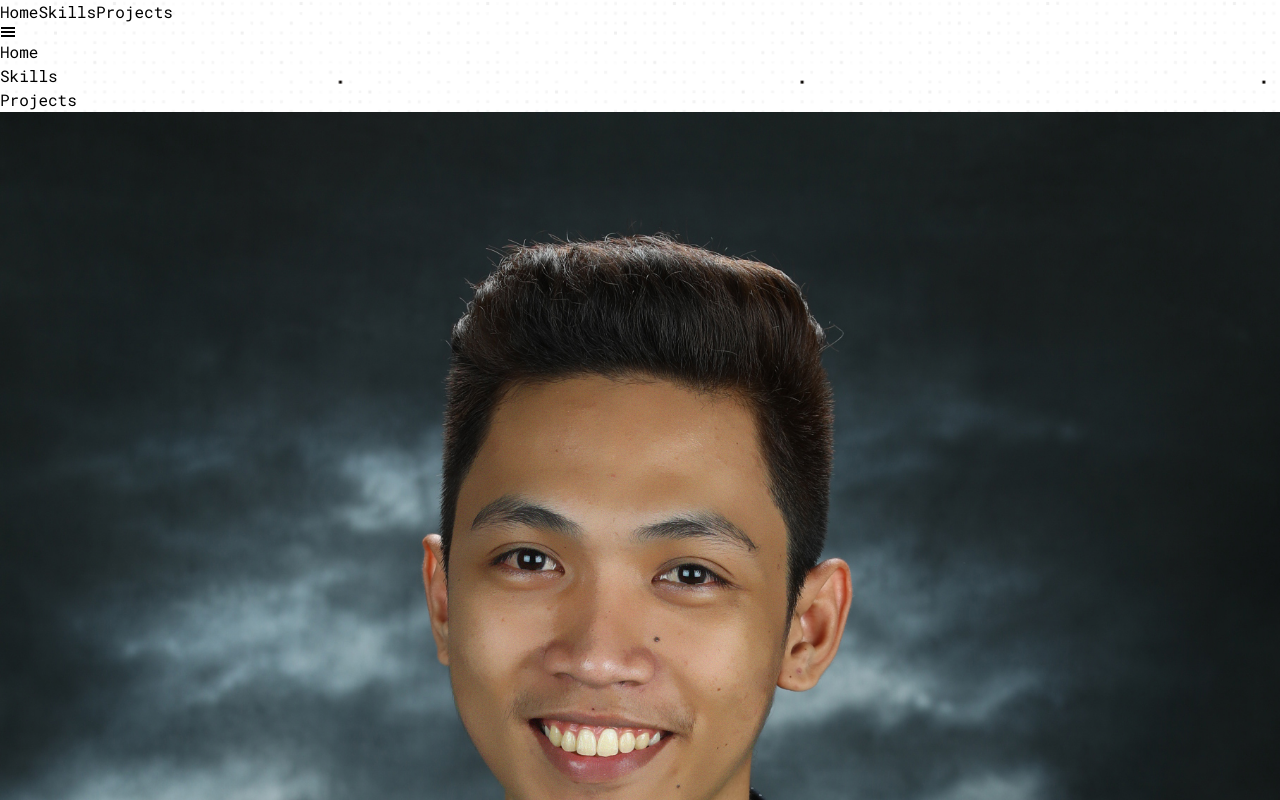
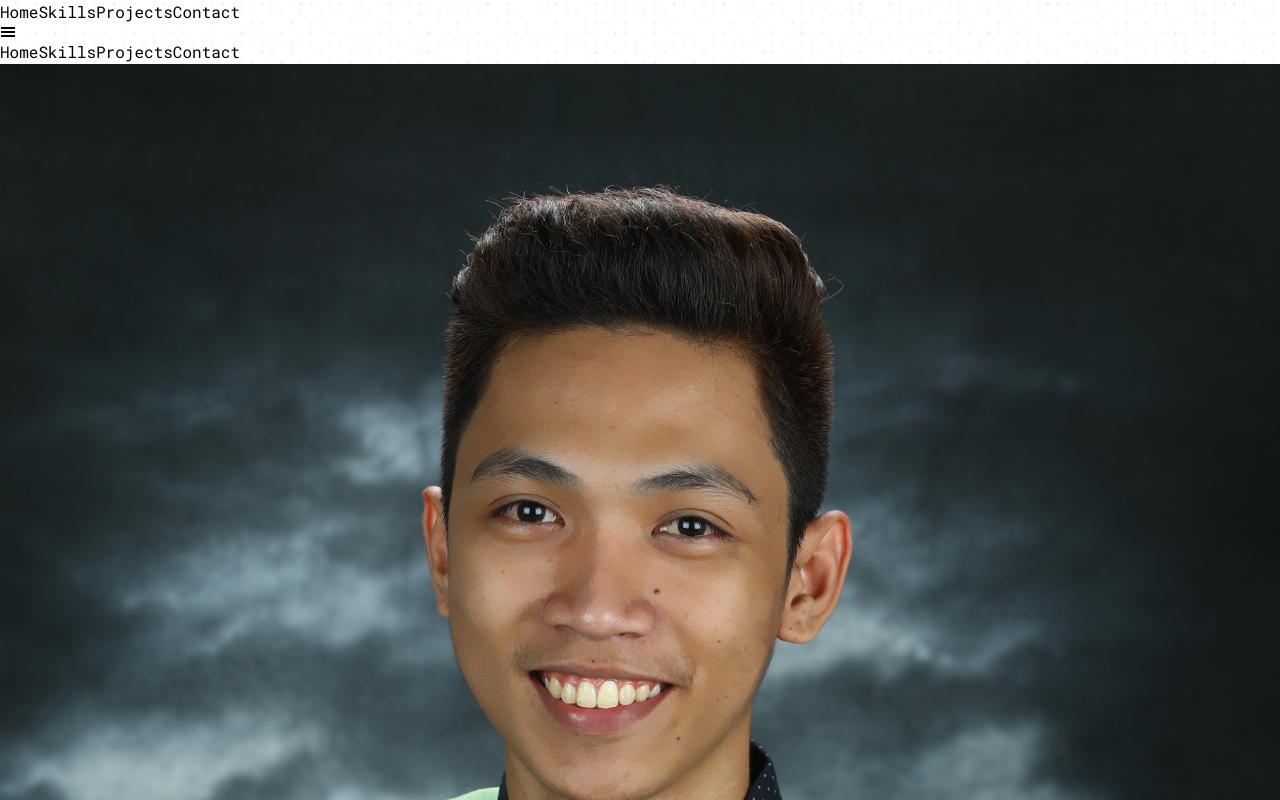
Before and after one commit to johnkyleo/portfolio, a React (Vite) app: page / in a window 1280 px wide. Both pictures are taken after a click on the icon 8 px from the left and 32 px from the top of the page. Shown: the top 800 px of the page. Built offline with nearby package versions, Linux system fonts and the light colour scheme.

Commit message:
contactpage

```diff
--- a/package.json
+++ b/package.json
@@ -14,6 +14,7 @@
     "gh-pages": "^6.1.1",
     "react": "^18.3.1",
     "react-dom": "^18.3.1",
+    "react-hot-toast": "^2.4.1",
     "react-icons": "^5.2.1"
   },
   "devDependencies": {
--- a/src/App.jsx
+++ b/src/App.jsx
@@ -1,3 +1,4 @@
+import Contact from "./section/Contact";
 import Hero from "./section/Hero";
 import Navbar from "./section/Navbar";
 import Project from "./section/Project";
@@ -10,6 +11,7 @@ export default function App() {
    <Hero/>
    <Skills/>
    <Project/>
+   <Contact/>
    </>
   )
 }
--- /dev/null
+++ b/src/section/Contact.jsx
@@ -0,0 +1,59 @@
+import React from "react";
+import { Toaster,toast } from "react-hot-toast"
+import { IoClose } from "react-icons/io5";
+
+
+function Contact() {
+  const onSubmit = async (event) => {
+    event.preventDefault();
+    const formData = new FormData(event.target);
+
+    formData.append("access_key", "73e5ed39-6687-4bea-a6c9-74494024ac64");
+
+    const object = Object.fromEntries(formData);
+    const json = JSON.stringify(object);
+
+    const res = await fetch("https://api.web3forms.com/submit", {
+      method: "POST",
+      headers: {
+        "Content-Type": "application/json",
+        Accept: "application/json",
+      },
+      body: json,
+    }).then((res) => res.json());
+
+    if (res.success) {
+      console.log("Success", res);
+      toast.success('Message Sent')
+      event.target.reset();
+    }
+  };
+
+  return (
+    <section id="contact" className="lg:py-16 py-10 h-[100vh] px-4">
+        <div><Toaster/></div>
+     <div className="text-center mt-16">
+     <h1 className="uppercase text-[40px] text-blue-900">Contact Me</h1>
+     <hr className="w-[200px] h-px mx-auto border-black"/>
+     </div>
+
+
+    <div className="shadow-lg max-w-[500px] h-[500px] rounded-lg lg:mt-20 border-blue-900 border-2 mt-16 mx-auto">
+    <div className="w-full border-b-2 border-blue-900 h-[40px]">
+        <div className="flex justify-between items-center">
+            <hr className="w-[200px] border-2 border-blue-900 ml-5"/>
+            <IoClose size={30}/>
+        </div>
+    </div>
+      <form onSubmit={onSubmit} className="space-y-8 max-w-[80%] mx-auto mt-10">
+              <input type="text" name="name" className="block p-2.5 w-full text-sm bg-gray-100 rounded-lg shadow-sm border font-extrabold" placeholder="Name" required/>
+              <input type="email" name="email" className="block p-2.5 w-full text-sm bg-gray-100 rounded-lg shadow-sm border font-extrabold" placeholder="Email" required/>
+              <textarea name="message" rows="6" className="block p-2.5 w-full text-sm bg-gray-100 rounded-lg shadow-sm border font-extrabold" placeholder="Leave a message..."></textarea>
+          <button type="submit" className="py-3 px-5 text-sm font-semibold text-center rounded-md bg-blue-900 text-white">Send message</button>
+      </form>
+      </div>
+    </section>
+  );
+}
+
+export default Contact;
--- a/src/section/Mobilemenu.jsx
+++ b/src/section/Mobilemenu.jsx
@@ -1,24 +1,20 @@
-import React from 'react';
+import React from "react";
+import Navbaritem from "./Navbaritem";
 
-const Mobilemenu = ({visible}) => {
-    if(!visible){
-        return null;
-    }
+const Mobilemenu = ({ visible }) => {
+  if (!visible) {
+    return null;
+  }
   return (
-    <div className='bg-black w-56 absolute top-8 right-0 py-3 flex-col border-gray-800 flex z-10 bg-opacity-50 border-t-slate-500'>
-        <div className='flex flex-col gap-4'>
-            <div className='px-3 text-center text-white hover:underline'>
-                Home
-            </div>
-            <div className='px-3 text-center text-white hover:underline'>
-                Skills
-            </div>
-            <div className='px-3 text-center text-white hover:underline'>
-                Projects
-            </div>
-        </div>
+    <div className="bg-black w-56 absolute top-8 right-0 py-3 flex-col border-gray-800 flex z-10 bg-opacity-50 border-t-slate-500">
+      <div className="flex flex-col gap-4 items-center">
+        <Navbaritem label="Home" id="home" />
+        <Navbaritem label="Skills" id="skills" />
+        <Navbaritem label="Projects" id="project" />
+        <Navbaritem label="Contact" id="contact" />
+      </div>
     </div>
-  )
-}
+  );
+};
 
-export default Mobilemenu
+export default Mobilemenu;
--- a/src/section/Navbar.jsx
+++ b/src/section/Navbar.jsx
@@ -20,6 +20,7 @@ const Navbar = () => {
             <Navbaritem label='Home' id='home'/>
             <Navbaritem label='Skills' id='skills'/>
             <Navbaritem label='Projects' id='project'/>
+            <Navbaritem label='Contact' id='contact'/>
 
             </div>
             {/* Small Screen */}
--- a/src/section/Project.jsx
+++ b/src/section/Project.jsx
@@ -9,8 +9,8 @@
 
     const Project = () => {
     return (
-        <section id="project" className="flex flex-col text-center">
-        <h1 className="uppercase text-[40px] text-blue-900">Projects</h1>
+        <section id="project" className="flex flex-col text-center h-fit">
+        <h1 className="uppercase text-[40px] text-blue-900 lg:mt-24 mt-10">Projects</h1>
         <hr className="w-[200px] h-px mx-auto border-black"/>
         <div className="flex flex-wrap justify-center lg:p-20">
 
--- a/src/section/Skills.jsx
+++ b/src/section/Skills.jsx
@@ -9,7 +9,7 @@ function Skills() {
 
   return (
     <section className="flex flex-col text-center h-[100dvh] min-h-[730px] py-3" id="skills">
-      <h1 className="uppercase text-[40px] lg:mt-24 text-blue-900">Skills</h1>
+      <h1 className="uppercase text-[40px] lg:mt-24 text-blue-900 mt-10">Skills</h1>
       <hr className="w-[200px] h-px mx-auto border-black mb-10"/>
     <h2 className="uppercase text-[32px] font-bold">FRONTEND</h2>
     <motion.div initial={{ opacity: 0, scale: .2 }} whileInView={{ x: 0, opacity:1, scale: 1 }} transition={{ duration: 1, ease: 'easeInOut' }}  viewport={{once: true}}
```
Also changed, not shown: 1 other file (tests, documents, lock files or other folders).
